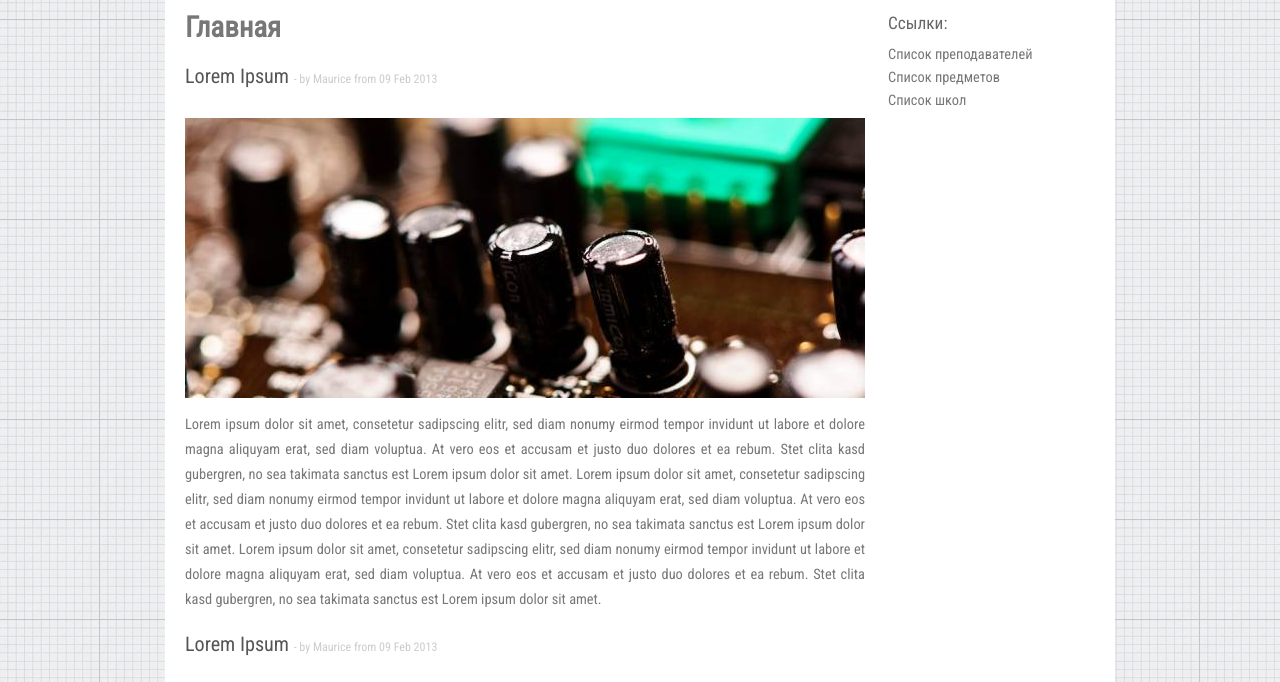
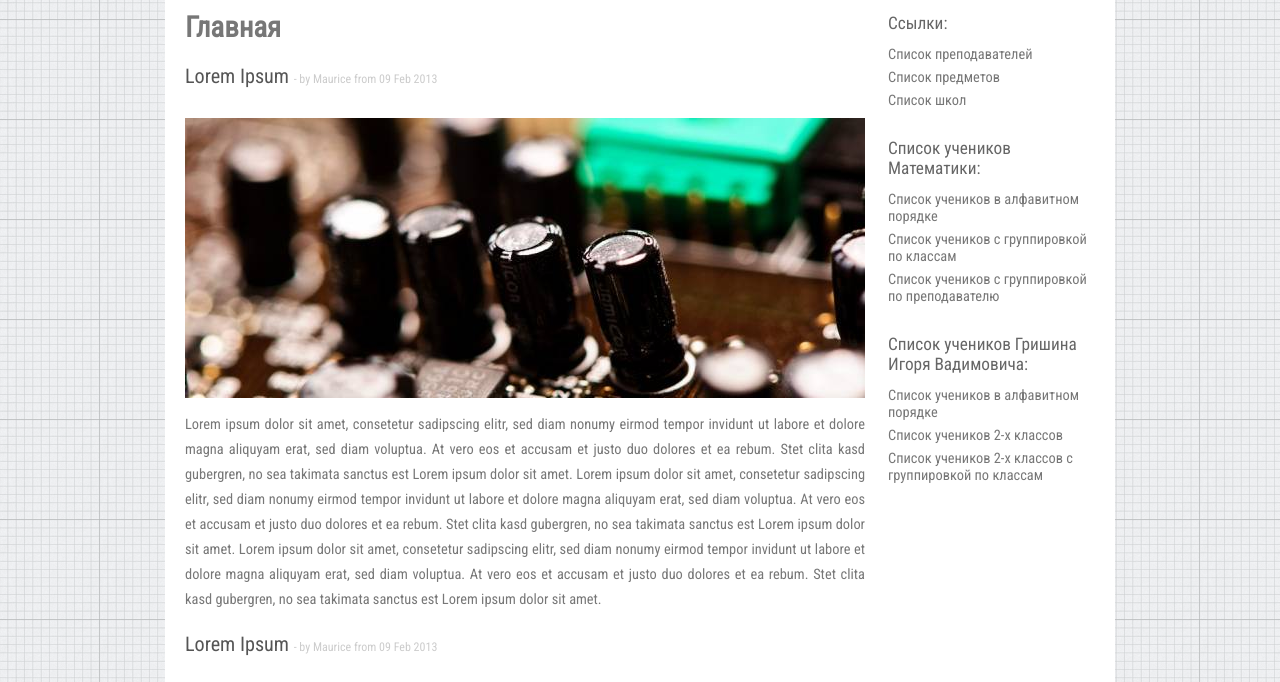
Before and after one commit to AlexLSB/SchoolInfo, a Django app: page / in a window 1280 px wide. Shown: the part 80-762 px from the top of the page. Run offline with Django 3.2, Linux system fonts and the light colour scheme.

Commit message:
added example links

```diff
--- a/app/templates/app/teacher_grade_students.html
+++ b/app/templates/app/teacher_grade_students.html
@@ -8,7 +8,7 @@
 
 {% block content %}
 <h2>Предмет: {{ teacher.subject }}</h2>
-<span>Все ученики {{ grade }}-ых классов</span>
+<h3>Все ученики {{ grade }}-ых классов:</h3>
 <ul>
     {% for student in student_list %}
        <li> {{ student }} {{ student.school_class }} </li>
--- a/app/templates/app/teacher_grade_students_by_class.html
+++ b/app/templates/app/teacher_grade_students_by_class.html
@@ -8,10 +8,10 @@
 
 {% block content %}
 <h2>Предмет: {{ teacher.subject }}</h2>
-<h3>{{ grade }}-е классы</h3>
+<h2>{{ grade }}-е классы</h2>
 <table>
 {% for class in teachers_classes %}
-    <tr><td>{{ class }}</td></tr>
+    <tr><td><h3>{{ class }}</h3></td></tr>
     {% for student in class.students.all %}
     <tr>
        <td> {{ student }}</td><td>{{ student.school_class }} </td>
--- a/app/templates/base.html
+++ b/app/templates/base.html
@@ -25,6 +25,22 @@
 		<li><a href="{% url 'school_list' %}">Список школ</a></li>
 		</ul>
 		</div>
+		<h2>Список учеников Математики:</h2>
+		<div class="box">
+		<ul>
+		<li><a href="{% url 'subject_students' 'matematika' %}">Список учеников в алфавитном порядке</a></li>
+		<li><a href="{% url 'subject_students_by_class' 'matematika' %}">Список учеников с группировкой по классам</a></li>
+		<li><a href="{% url 'subject_students_by_teacher' 'matematika' %}">Список учеников с группировкой по преподавателю</a></li>
+		</ul>
+		</div>
+		<h2>Список учеников Гришина Игоря Вадимовича:</h2>
+		<div class="box">
+		<ul>
+		<li><a href="{% url 'teacher_students' 'grishin-igor-vadimovich' %}">Список учеников в алфавитном порядке</a></li>
+		<li><a href="{% url 'teacher_grade_students' 'grishin-igor-vadimovich' 2 %}">Список учеников 2-х классов</a></li>
+		<li><a href="{% url 'teacher_grade_students_by_class' 'grishin-igor-vadimovich' 2 %}">Список учеников 2-х классов с группировкой по классам</a></li>
+		</ul>
+		</div>
 	</div>
 
 	<div id="content">
--- a/requirements.txt
+++ b/requirements.txt
@@ -1,5 +1,5 @@
 Django==1.8.7
-# MySQL-python==1.2.5
+MySQL-python==1.2.5
 Unidecode==0.04.18
 argparse==1.2.1
 decorator==4.0.4
```
